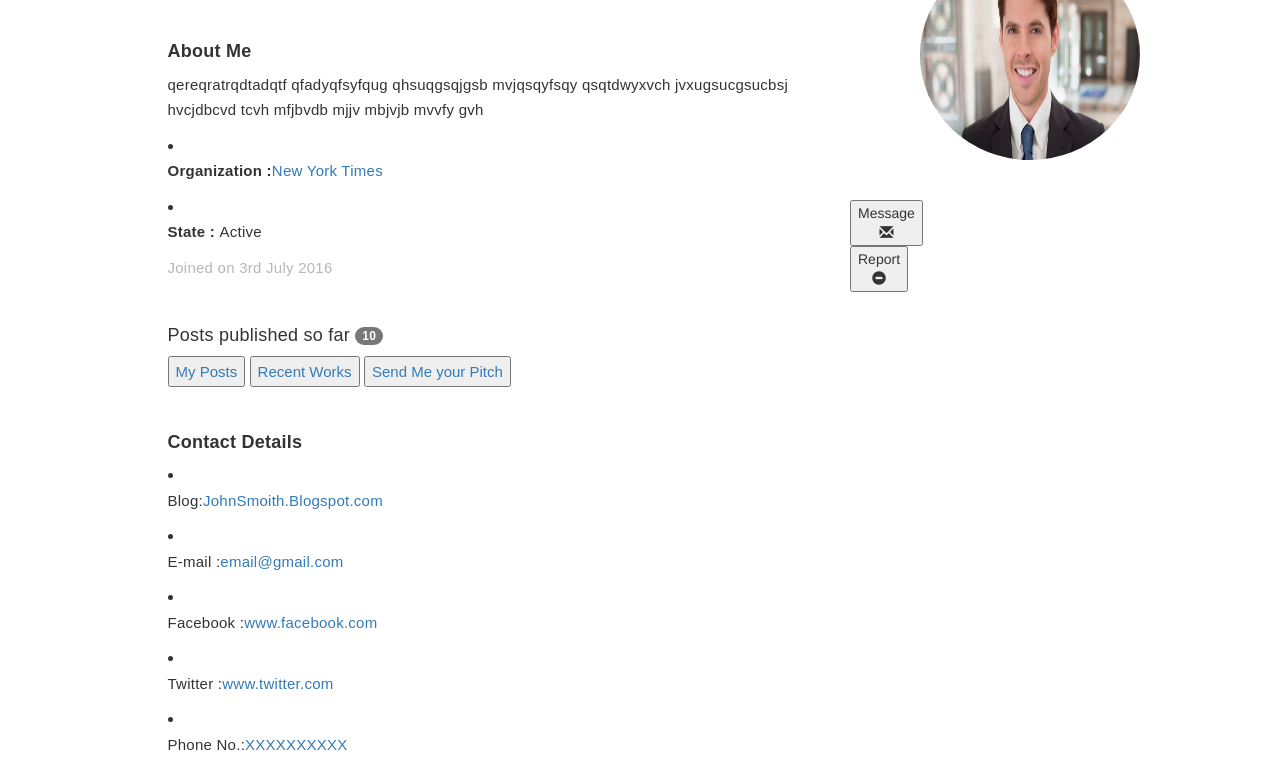
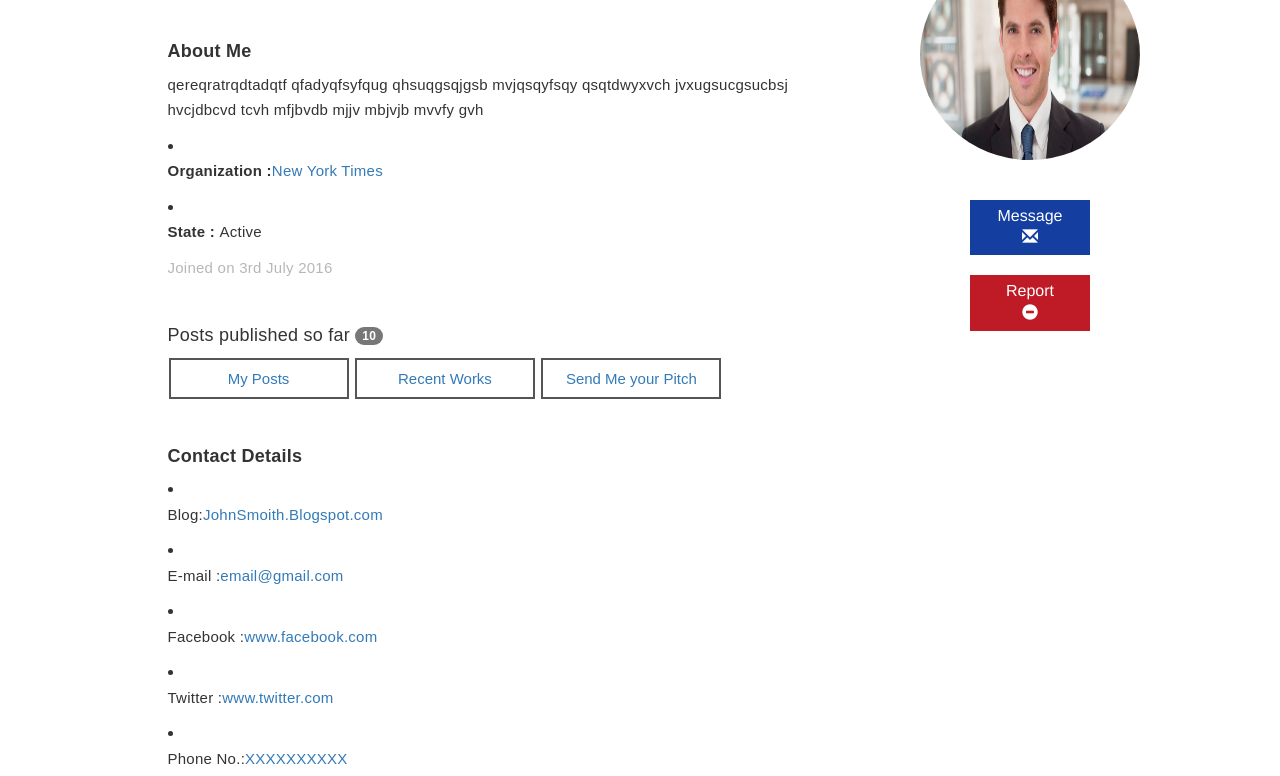
Before and after one commit to shashank1558/KentParker, a plain HTML site: page HTML & CSS/EditorProfile.html in a window 1280 px wide. Shown: the part 275-1051 px from the top of the page. Drawn offline with nearby package versions, Linux system fonts and the light colour scheme.

Commit message:
Add files via upload

```diff
--- a/HTML & CSS/CSS/KentParkerStylesheet.css
+++ b/HTML & CSS/CSS/KentParkerStylesheet.css
@@ -230,13 +230,6 @@ margin-top:-32767px;
 	text-align:center;
 }
 
-.printRealeaseAttributes{
-	text-align:center;
-	border-bottom:1px solid #B0B0B0;
-	color:#B5B5B5;
-	font-size: 1.5em;
-}
-
 /*------------------NewsReaderSignUpPage-----------------*/
 
 #newsreaderSignUp{
@@ -336,7 +329,6 @@ text-align:center;
 	text-align: center;
 	margin: 0 auto;
 	display:block;
-	clear:left
 }
 #newsReaderName{
 	color:#BF1B27;
@@ -364,14 +356,77 @@ text-align:center;
 
 }
 
-/*------------------NewsReaderEditProfilePage-----------------*/
-
-.oldBio{
-  color:#787878;
+/*-----------------Media Outlet Profile Page-------------------*/
+.button1{
+	 background-color: #143E9F ;
+    border: none;
+    color: white;
+    padding: 5px 12px;
+    text-align: center;
+    text-decoration: none;
+    display: inline-block;
+    font-size: 16px;
+    margin: 0 auto;
+    display:block;
+    width: 120px;
 }
 
-.editProfile{
-	border: .5px solid #E1E1E1;
-	padding: 40px;
-	box-shadow:0 4px 8px 0 rgba(0, 0, 0, 0.2), 0 6px 20px 0 rgba(0, 0, 0, 0.19);
+.button2{
+	 background-color: #BF1B27;
+    border: none;
+    color: white;
+    padding: 5px 12px;
+    text-align: center;
+    text-decoration: none;
+    display: inline-block;
+    font-size: 16px;
+    margin: 0 auto;
+    display:block;
+    width: 120px;
+    }
+.transButton{
+    border: none;
+    color: white;
+    padding: 6px 15px;
+    text-align: center;
+    text-decoration: none;
+    display: inline-block;
+    font-size: 15px;
+    margin: 2px 1px;
+    -webkit-transition-duration: 0.4s; /* Safari */
+    transition-duration: 0.4s;
+    cursor: pointer;
 }
+
+.transButton1 {
+    background-color: white;
+    color:#143E9F ;
+    border: 2px solid #555555;
+    width: 180px;
+
+}
+
+.transButton1:hover {
+    background-color: #143E9F;
+    text-color: white;
+}
+
+#mediaOutletName{
+	color:#BF1B27;
+}
+/*------------------------------Journalist Public Profile---------------------------*/
+#bullet{
+color: #143E9F;
+}
+.transButton2 {
+    background-color: white;
+    color:#143E9F ;
+    border: 2px solid #555555;
+    width: 200px;
+
+}
+
+.transButton2:hover {
+    background-color: #143E9F;
+    text-color: white;
+}
```
